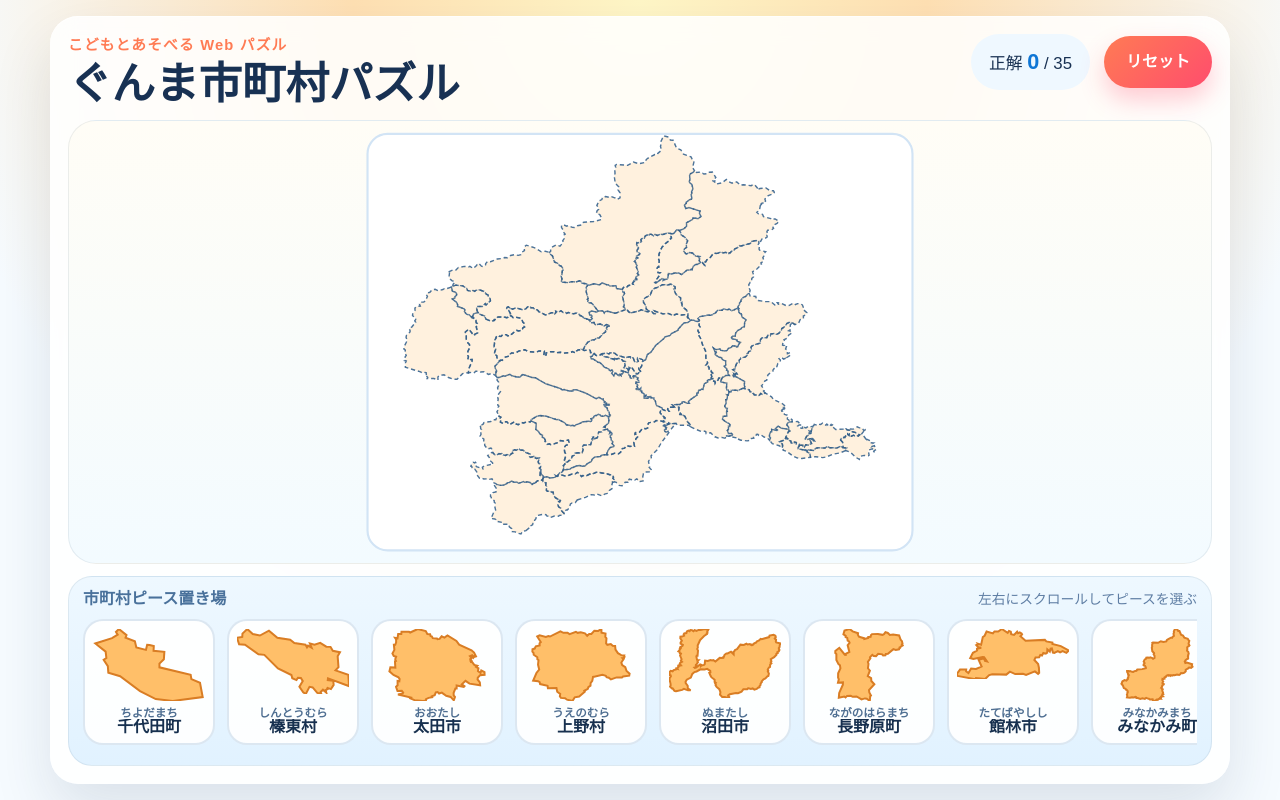
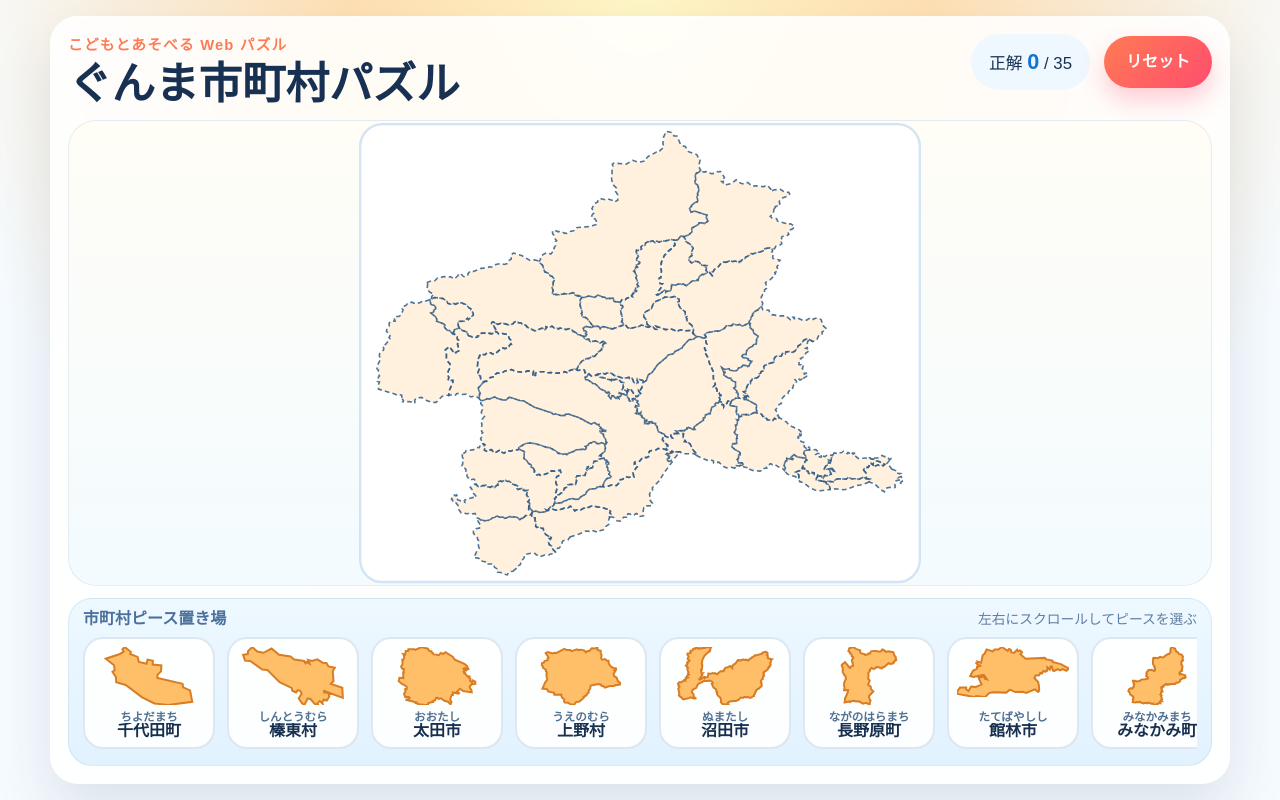
Before and after one commit to fu15mix/gunma-puzzle, a React (Vite) app: page / in a window 1280 px wide. Built offline with nearby package versions, Linux system fonts and the light colour scheme.

Commit message:
Enlarge map and compact tray

```diff
--- a/src/App.css
+++ b/src/App.css
@@ -159,7 +159,7 @@ h1 {
   border-radius: 24px;
   border: 1px solid rgba(24, 49, 83, 0.08);
   background: linear-gradient(180deg, #eef8ff 0%, #e1f2ff 100%);
-  padding: 10px 14px 14px;
+  padding: 8px 14px 10px;
 }
 
 .tray-header {
@@ -167,7 +167,7 @@ h1 {
   align-items: baseline;
   justify-content: space-between;
   gap: 12px;
-  margin-bottom: 8px;
+  margin-bottom: 6px;
 }
 
 .tray-label {
@@ -202,7 +202,7 @@ h1 {
 
 .tray-piece-card {
   width: 132px;
-  height: 126px;
+  height: 112px;
   padding: 8px 8px 7px;
   border: 2px solid rgba(112, 153, 195, 0.24);
   border-radius: 20px;
@@ -224,7 +224,7 @@ h1 {
 .tray-piece-svg {
   width: 100%;
   height: 100%;
-  max-height: 72px;
+  max-height: 58px;
   overflow: visible;
 }
 
@@ -314,11 +314,11 @@ h1 {
 
   .tray-piece-card {
     width: 118px;
-    height: 120px;
+    height: 106px;
   }
 
   .tray-piece-svg {
-    max-height: 66px;
+    max-height: 54px;
   }
 
   .tray-piece-name {
--- a/src/components/PuzzleBoard.tsx
+++ b/src/components/PuzzleBoard.tsx
@@ -16,8 +16,10 @@ type DragState = {
   mapY: number;
 };
 
-const VIEWBOX_WIDTH = 800;
-const VIEWBOX_HEIGHT = 620;
+const VIEWBOX_X = 45;
+const VIEWBOX_Y = 8;
+const VIEWBOX_WIDTH = 710;
+const VIEWBOX_HEIGHT = 584;
 
 function getSvgPoint(svg: SVGSVGElement, clientX: number, clientY: number) {
   const ctm = svg.getScreenCTM();
@@ -168,15 +170,15 @@ export default function PuzzleBoard({
         <svg
           ref={mapRef}
           className="puzzle-board"
-          viewBox={`0 0 ${VIEWBOX_WIDTH} ${VIEWBOX_HEIGHT}`}
+          viewBox={`${VIEWBOX_X} ${VIEWBOX_Y} ${VIEWBOX_WIDTH} ${VIEWBOX_HEIGHT}`}
           role="img"
           aria-label="群馬県市町村パズル"
         >
           <rect
-            x="18"
-            y="18"
-            width="764"
-            height="584"
+            x="48"
+            y="12"
+            width="704"
+            height="576"
             rx="28"
             className="board-surface"
           />
```
